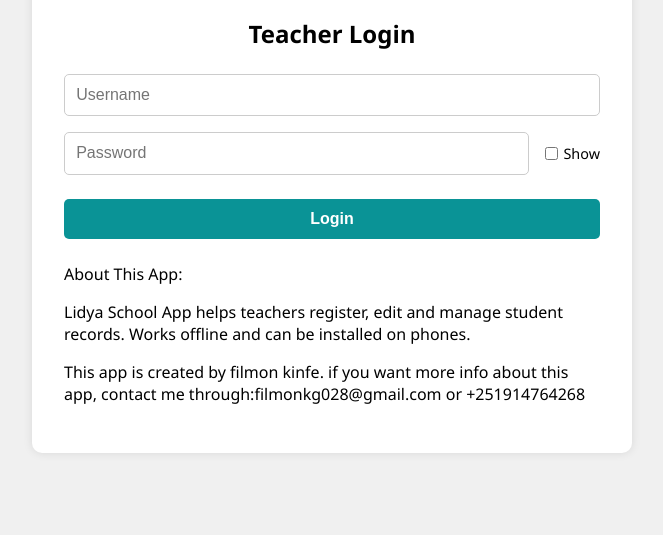
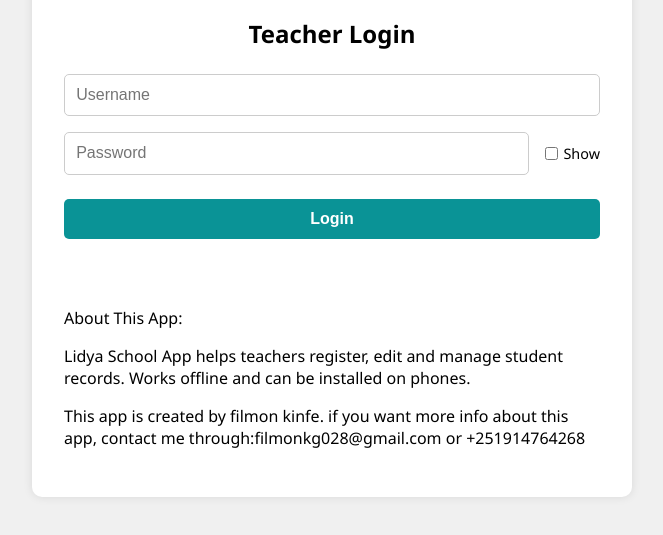
Before and after one commit to filmonkg028-debug/Lidya-f-app, a plain HTML site: page index.html in a window 1280 px wide. Shown: the part 127-662 px from the top of the page, without its empty margins (308-971 px from the left). Drawn offline with Linux system fonts and the light colour scheme.

Commit message:
Update index.html

```diff
--- a/index.html
+++ b/index.html
@@ -196,7 +196,7 @@
      <label><input type="checkbox" id="showPasswordCheckbox" /> Show</label>
   </div>
   <button onclick="login()" id="loginBtn">Login</button>
-  <div> </div>
+  <div> </div><br><br>
 
   <p>About This App:</p>
   <p>Lidya School App helps teachers register, edit and manage student records. Works offline and can be installed on phones.</p>
```
